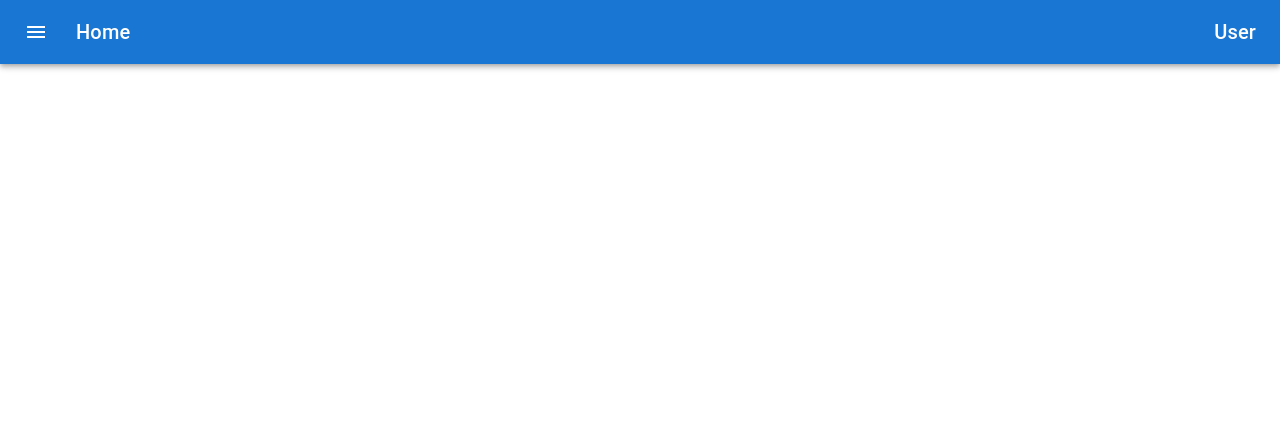
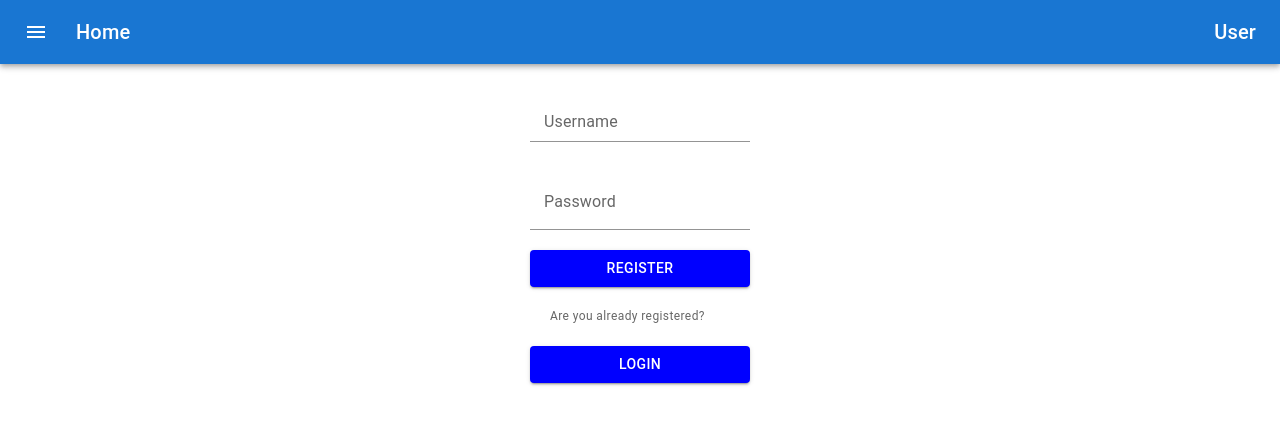
Before and after one commit to bediresen/react, a React (Create React App) app: page /auth in a window 1280 px wide. Before the commit this address had no page. Shown: the top 424 px of the page. Built offline with nearby package versions, Linux system fonts and the light colour scheme.

Commit message:
auth input form ve backend bağlantıları

```diff
--- a/src/App.js
+++ b/src/App.js
@@ -5,6 +5,7 @@
 import User from './components/User/User';
 import Navbar from './components/Navbar/Navbar';
 import { createTheme, ThemeProvider } from '@mui/material/styles';
+import Auth from './components/Auth/Auth';
 
 
 
@@ -17,6 +18,7 @@
         <Routes>
           <Route path="/" element={<Home />} />
           <Route path="/users/:userId" element={<User />} />
+          <Route path= "/auth" element= {<Auth />}></Route>
         </Routes>
       </BrowserRouter>
     </div>
--- /dev/null
+++ b/src/components/Auth/Auth.js
@@ -0,0 +1,79 @@
+import { FormControl, InputLabel, Input, Button, FormHelperText } from "@mui/material";
+import React, { useState } from "react";
+
+function Auth() {
+
+    const [username, setUsername] = useState("");
+    const [password, setPassword] = useState("");
+
+    const handleUsername = (value) => {
+        setUsername(value);
+    }
+
+    const handlePassword = (value) => {
+        setPassword(value);
+    }
+
+    const handleLogin = () => {
+        sendRequest("register")
+        setUsername("")
+        setPassword("")
+    }
+
+    const handleRegister = () => {
+        sendRequest("login")
+        setUsername("")
+        setPassword("")
+    }
+
+    const sendRequest = (path) => {
+        fetch("/auth/" + path, {
+            method : "POST",
+            headers : {
+                "Content-Type" : "application/json",
+            },
+            body: JSON.stringify({
+                userName : username,
+                password : password,
+            }),
+        })
+        .then((res) => res.json())
+        .then((result) => result)
+        .catch((err) => console.log(err))
+    }
+
+
+    return (
+        <FormControl style={{ marginTop: 30 }} >
+            <InputLabel>Username</InputLabel >
+            <Input
+                onChange={(i) => handleUsername(i.target.value)} />
+            <InputLabel style={{ top: 80 }}>Password</InputLabel>
+            <Input style={{ top: 40 }}
+                onChange={(i) => handlePassword(i.target.value)} />
+
+            <Button variant="contained"
+                style={{
+                    marginTop: 60,
+                    background: "blue",
+                    color: "white"
+                }}
+                onClick={handleRegister}
+            > Register
+            </Button>
+            <FormHelperText style={{ margin: 20 }}> Are you already registered?</FormHelperText>
+            <Button variant="contained"
+                style={{
+                    background: "blue",
+                    color: "white"
+                }}
+                onClick={handleLogin}
+                > Login
+            </Button>
+
+        </FormControl>
+    )
+
+}
+
+export default Auth;
```
